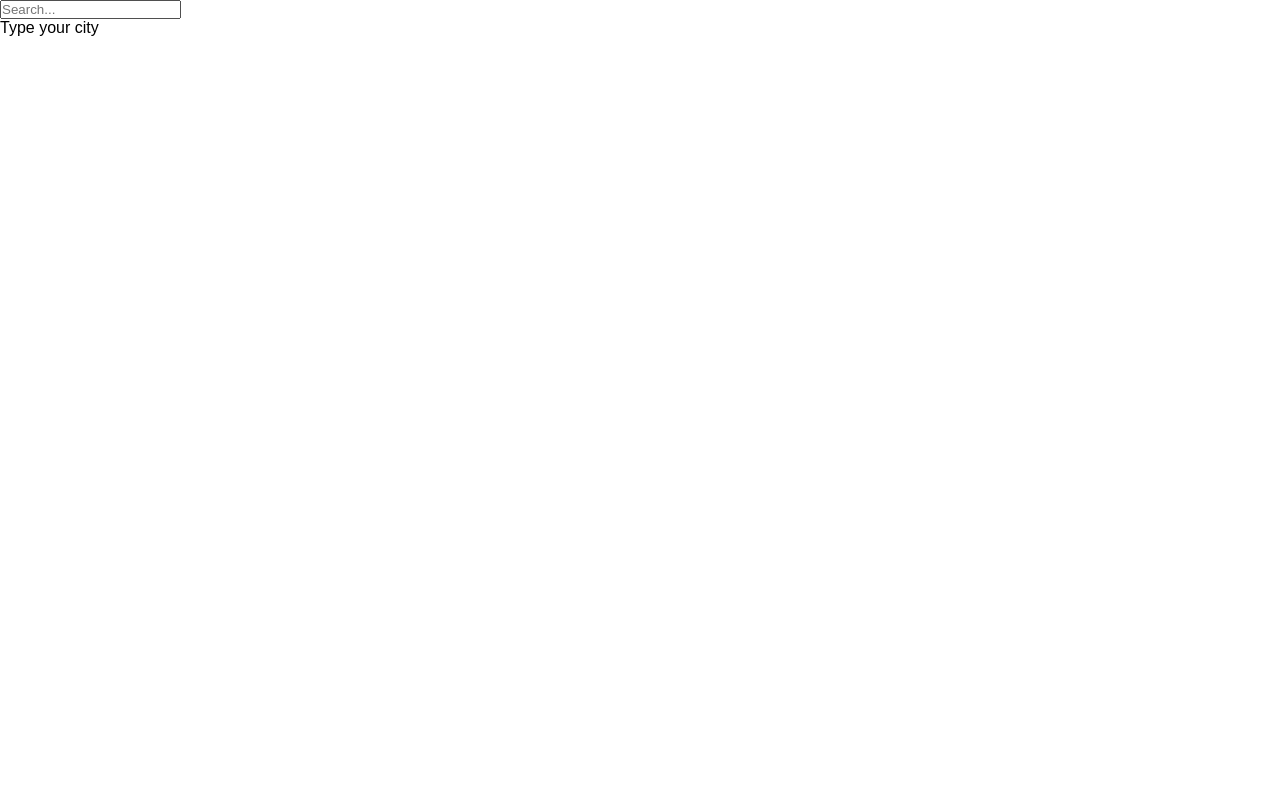
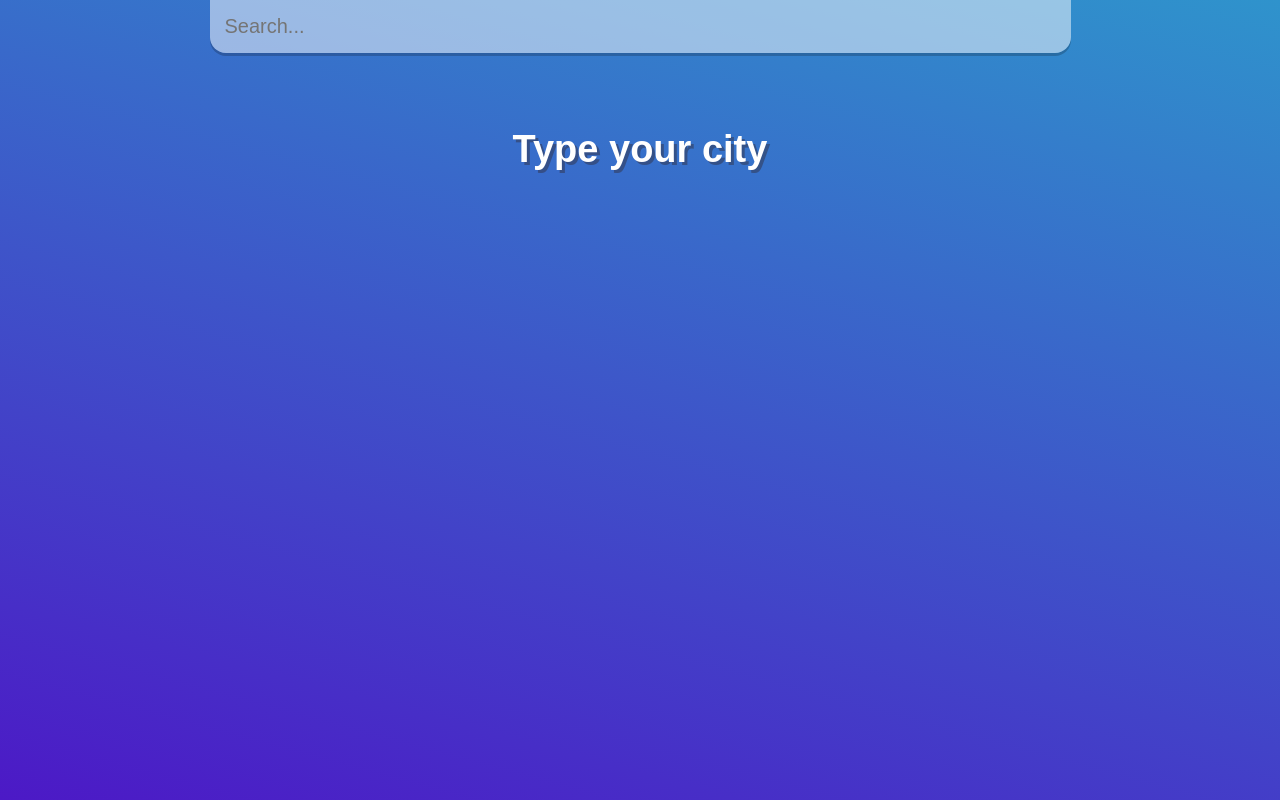
Before and after one commit to recofka/weather-react, a React (Create React App) app: page / in a window 1280 px wide. Built offline with nearby package versions, Linux system fonts and the light colour scheme.

Commit message:
adjust of className to css

```diff
--- a/src/App.js
+++ b/src/App.js
@@ -48,12 +48,14 @@ export default class components extends Component {
   render() {
     // console.log('App state: ',this.state)
     return (
-      <div>
+      <div className={typeof this.state.temperature != "undefined" ? ((this.state.temperature > 18) ? 'app warm' : 'app') : 'app'}>
+        <main>
         <Search getWeather={this.getWeather} />
         <div>
           <Location city={this.state.city} location={this.state.country} date={this.dataBuilder(new Date())} />
           <Weather  temperature={this.state.temperature} weatherState={this.state.description} icon={this.state.icon}/>
         </div>
+        </main>
       </div>
     );
   }
--- a/src/components/Weather.js
+++ b/src/components/Weather.js
@@ -2,12 +2,16 @@ import React from "react";
 
 export default ({ temperature, weatherState, icon }) => {
     if (!temperature) {
-        return (<div> Type your city</div>)
+        return (
+            <div className="weather-box">
+                <div className=" type-message"> Type your city</div>
+            </div>
+        )
     }
 
     return (
         <div className="weather-box">
-            <div className="temperature"> {Math.round(temperature)}°c</div>
+            <div className="temperature"> {Math.round(temperature)} °c</div>
             <div className="weather-state">{weatherState}</div>
             <img src={`http://openweathermap.org/img/wn/${icon}@2x.png`} alt="" />
         </div>);
--- a/src/index.scss
+++ b/src/index.scss
@@ -36,7 +36,8 @@ body {
 
         .search-bar {
           display: block;
-          width: 100%;
+          margin: 0 auto;
+          width: 70%;
           padding: 0.9375rem;
           appearance: none;
           background: none;
@@ -76,6 +77,13 @@ body {
       }
       .weather-box {
         text-align: center;
+        .type-message {
+          color: $color-white;
+          font-size: 2.375rem;
+          font-weight: 900;
+          text-shadow: 0.1875rem 0.1875rem
+            rgba($color: $color-gray-dark, $alpha: 0.5);
+        }
         .temperature {
           position: relative;
           display: inline-block;
```
